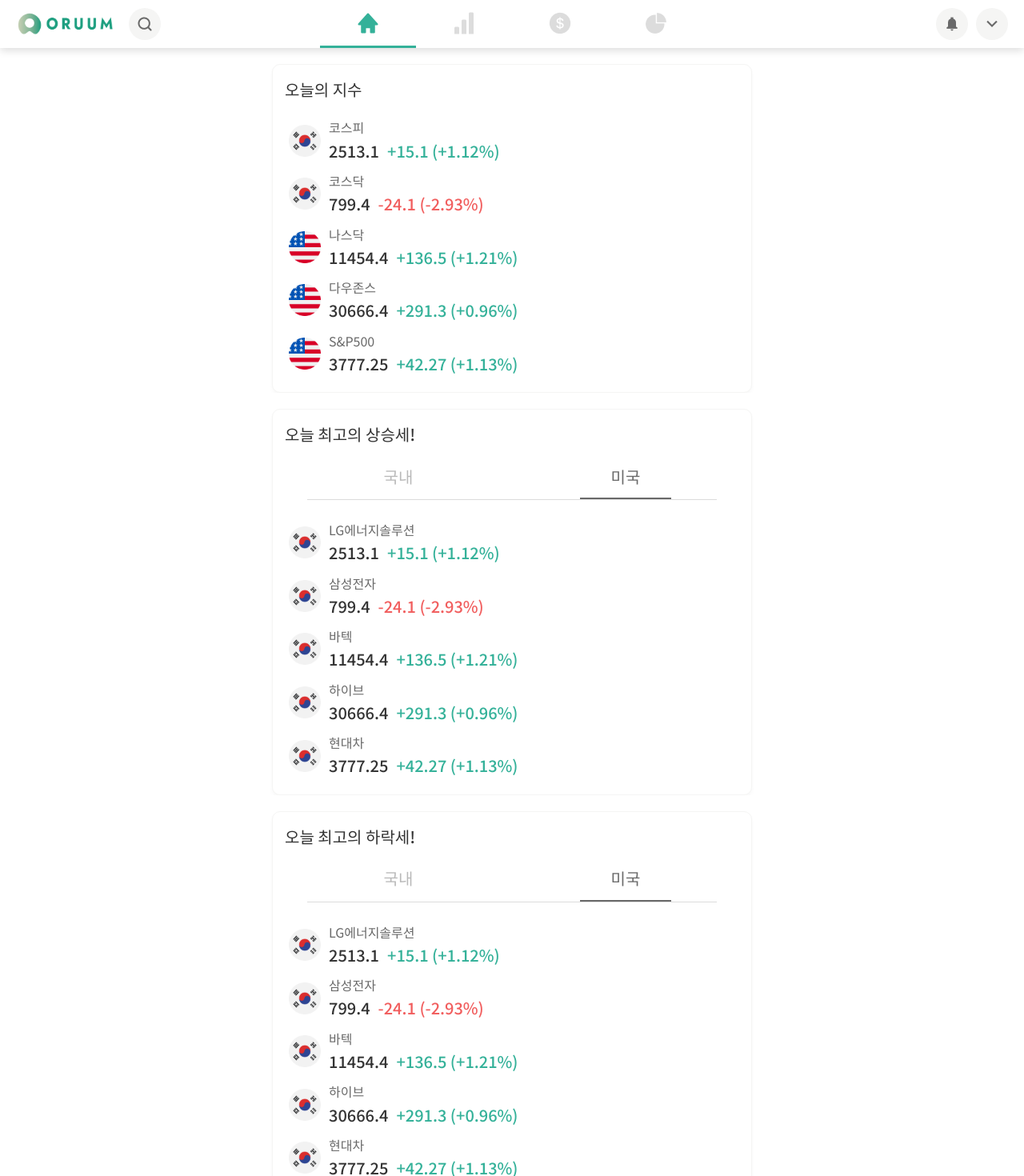
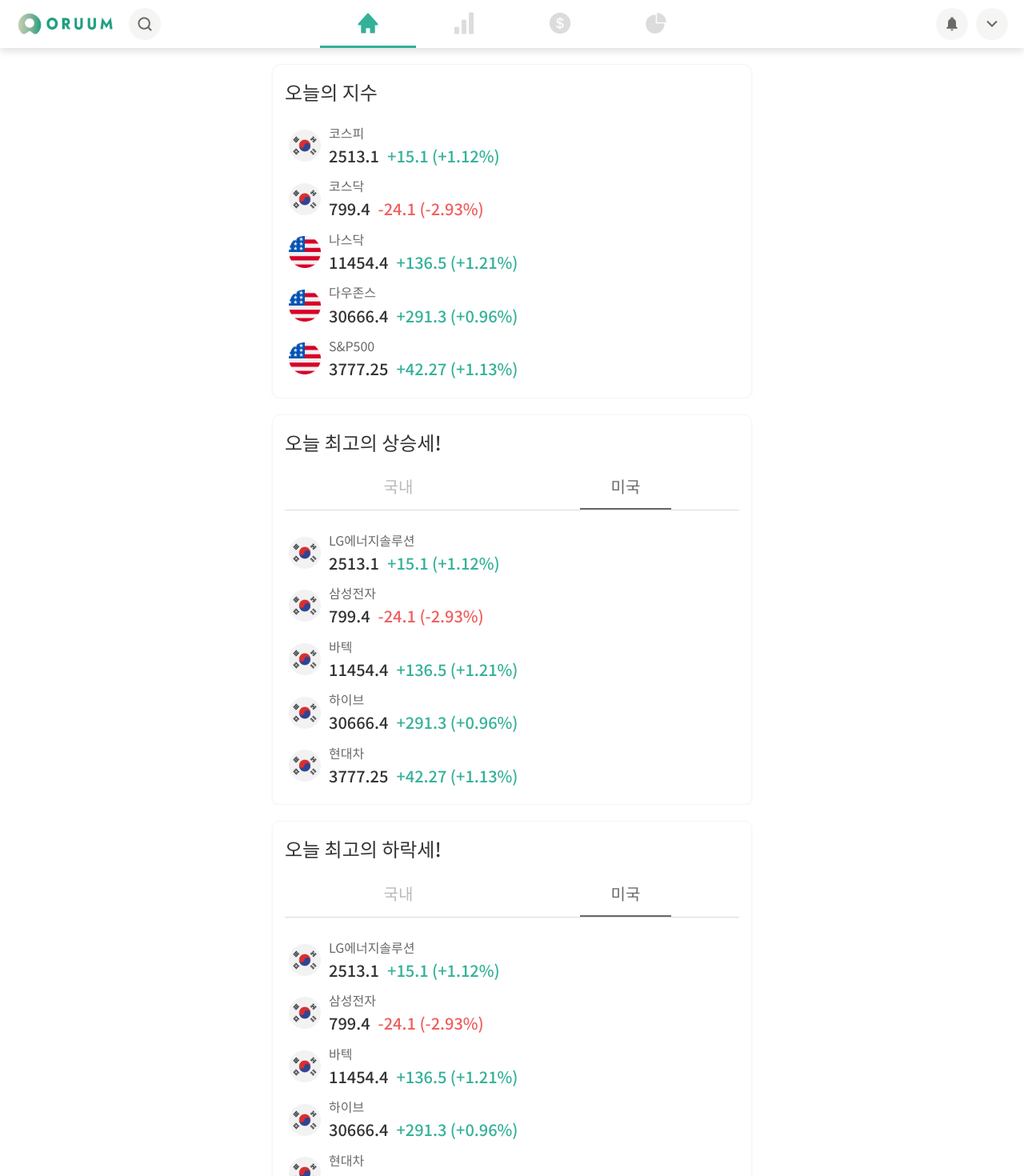
Before and after one commit to GBSIM/oruum_frontend, a React (Create React App) app: page / in a window 1280 px wide. Shown: the top 1470 px of the page at 80% size. Built offline with nearby package versions, Linux system fonts and the light colour scheme; no server answers.

Commit message:
update font size

```diff
--- a/src/components/library/ui/home/MarketGainer/MarketGainer.js
+++ b/src/components/library/ui/home/MarketGainer/MarketGainer.js
@@ -4,7 +4,7 @@ import CountrySelector from "../../unit/CountrySelector/CountrySelector"
 export default function MarketGainer() {
     return (
         <div>
-            <h3 style={{color:'#333333',margin:'0'}}>오늘 최고의 상승세!</h3>
+            <h2 style={{color:'#333333',margin:'0'}}>오늘 최고의 상승세!</h2>
             <div style={{minHeight:'20px'}}></div>
             <CountrySelector></CountrySelector>
             <div style={{minHeight:'20px'}}></div>
--- a/src/components/library/ui/home/MarketLoser/MarketLoser.js
+++ b/src/components/library/ui/home/MarketLoser/MarketLoser.js
@@ -4,7 +4,7 @@ import CountrySelector from "../../unit/CountrySelector/CountrySelector"
 export default function MarketLoser() {
     return (
         <div>
-            <h3 style={{color:'#333333',margin:'0'}}>오늘 최고의 하락세!</h3>
+            <h2 style={{color:'#333333',margin:'0'}}>오늘 최고의 하락세!</h2>
             <div style={{minHeight:'20px'}}></div>
             <CountrySelector></CountrySelector>
             <div style={{minHeight:'20px'}}></div>
--- a/src/components/library/ui/home/MarketSummary/MarketSummary.js
+++ b/src/components/library/ui/home/MarketSummary/MarketSummary.js
@@ -3,7 +3,7 @@ import PriceRow from "../../unit/PriceRow/PriceRow"
 export default function MarketSummary() {
     return (
         <div>
-            <h3 style={{color:'#333333',margin:'0'}}>오늘의 지수</h3>
+            <h2 style={{color:'#333333',margin:'0'}}>오늘의 지수</h2>
             <div style={{minHeight:'15px'}}></div>
             <PriceRow
                 image={require('../../images/Icon/icon_south_korea.png')}
--- a/src/components/library/ui/unit/CountrySelector/CountrySelector.js
+++ b/src/components/library/ui/unit/CountrySelector/CountrySelector.js
@@ -12,7 +12,7 @@ export default function CountrySelector(props) {
                         <h3 className="country-selector-button-text off">미국</h3>
                     </button>
                 </div>
-                <div style={{width:'90%',marginLeft:'5%',marginRight:'5%',height:'1px',background:'#DCDCDC'}}></div>
+                <div style={{width:'100%',height:'1px',background:'#DCDCDC'}}></div>
             </div>
         )
     } else {
@@ -26,7 +26,7 @@ export default function CountrySelector(props) {
                         <h3 className="country-selector-button-text on">미국</h3>
                     </button>
                 </div>
-                <div style={{width:'90%',marginLeft:'5%',marginRight:'5%',height:'1px',background:'#DCDCDC'}}></div>
+                <div style={{width:'100%',height:'1px',background:'#DCDCDC'}}></div>
             </div>
         )
     }
```
